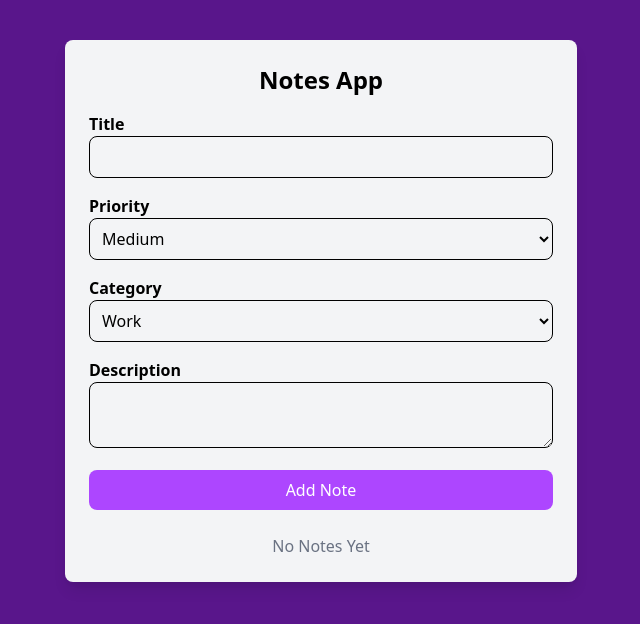
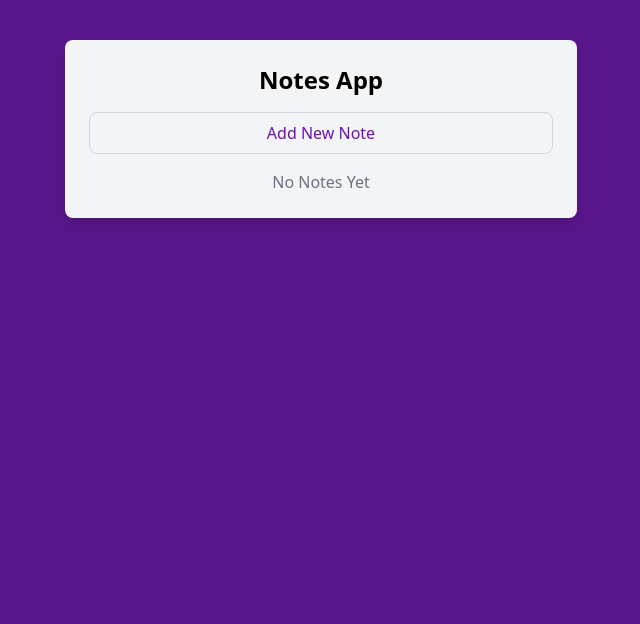
Before and after one commit to Kaushikp092/Notes-App, a React (Vite) app: page / in a window 1280 px wide. Shown: the top 624 px of the page, without its empty margins (319-959 px from the left). Built offline with nearby package versions, Linux system fonts and the light colour scheme.

Commit message:
added toggle btn where isformvisible is false then inputs fields will not be shown in ui

```diff
--- a/src/components/NoteForm.jsx
+++ b/src/components/NoteForm.jsx
@@ -8,6 +8,8 @@
       category: "Work",
       description: "",
    });
+
+   const [isFormVisible, setIsFormVisible] = useState(false);
 
    // single function to multiple use
    const handleChange = (e) => {
@@ -33,11 +35,23 @@
          title: "",
          category: "Work",
          priority: "Medium",
-         description: ""
-
-   })
+         description: "",
+      });
    };
    return (
+      <>
+         {/* Toggle Button */}
+         {/* Add new functionality onclick*/}
+         <button
+            onClick={() => setIsFormVisible(!isFormVisible)}
+            className="w-full bg-gray-100 border border-gray-300 text-purple-800 py-2 rounded-lg cursor-pointer hover:bg-purple-200 hover:border-purple-300 transition mb-4"
+         >
+            {isFormVisible ? "Hide Form" : "Add New Note"}
+         </button>
+
+         {/* Form */}
+         {/* if form is visible */}
+         {isFormVisible && (
             <form onSubmit={handleSubmit} className="mb-6">
                {/* title input */}
                <div className="mb-4">
@@ -104,6 +118,8 @@
                </button>
                {/* added simple styling to the button */}
             </form>
+         )}
+      </>
    );
 };
 
```
Lines whose indentation alone changed are shown as unchanged.
